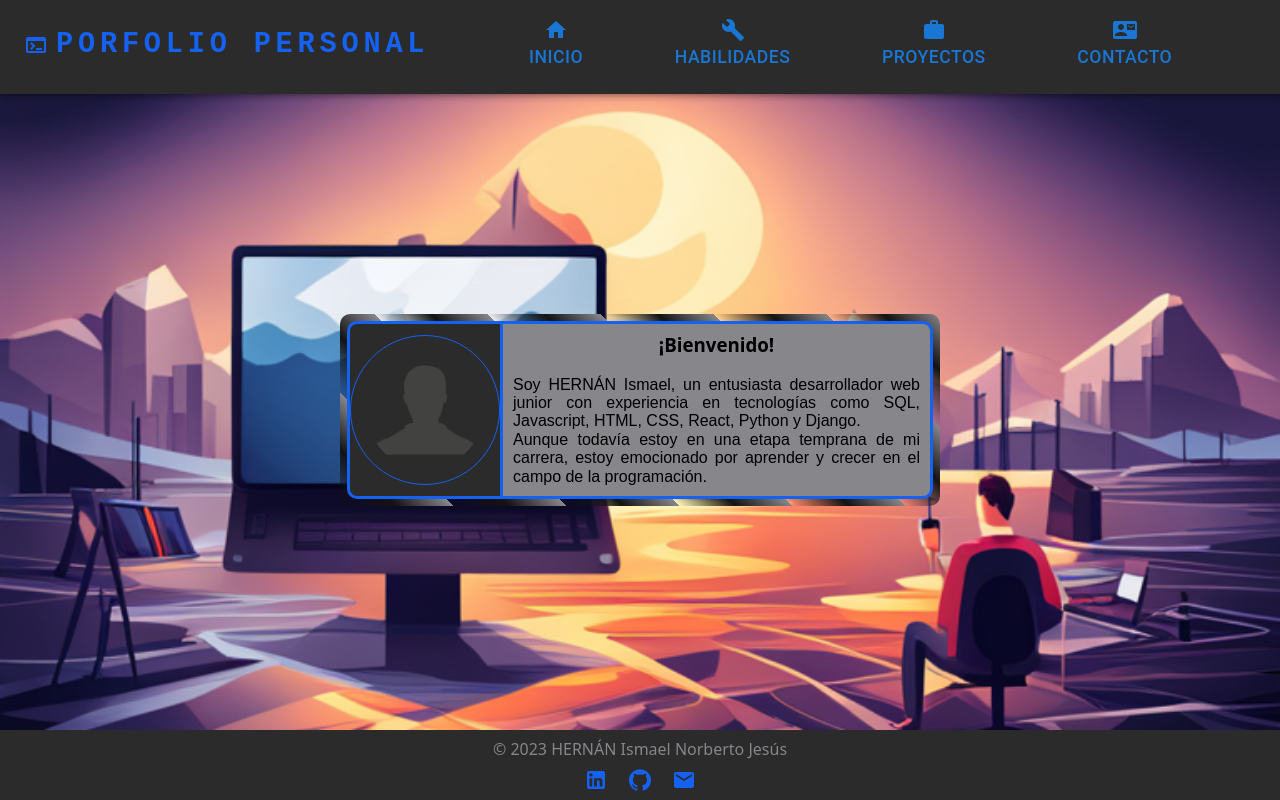
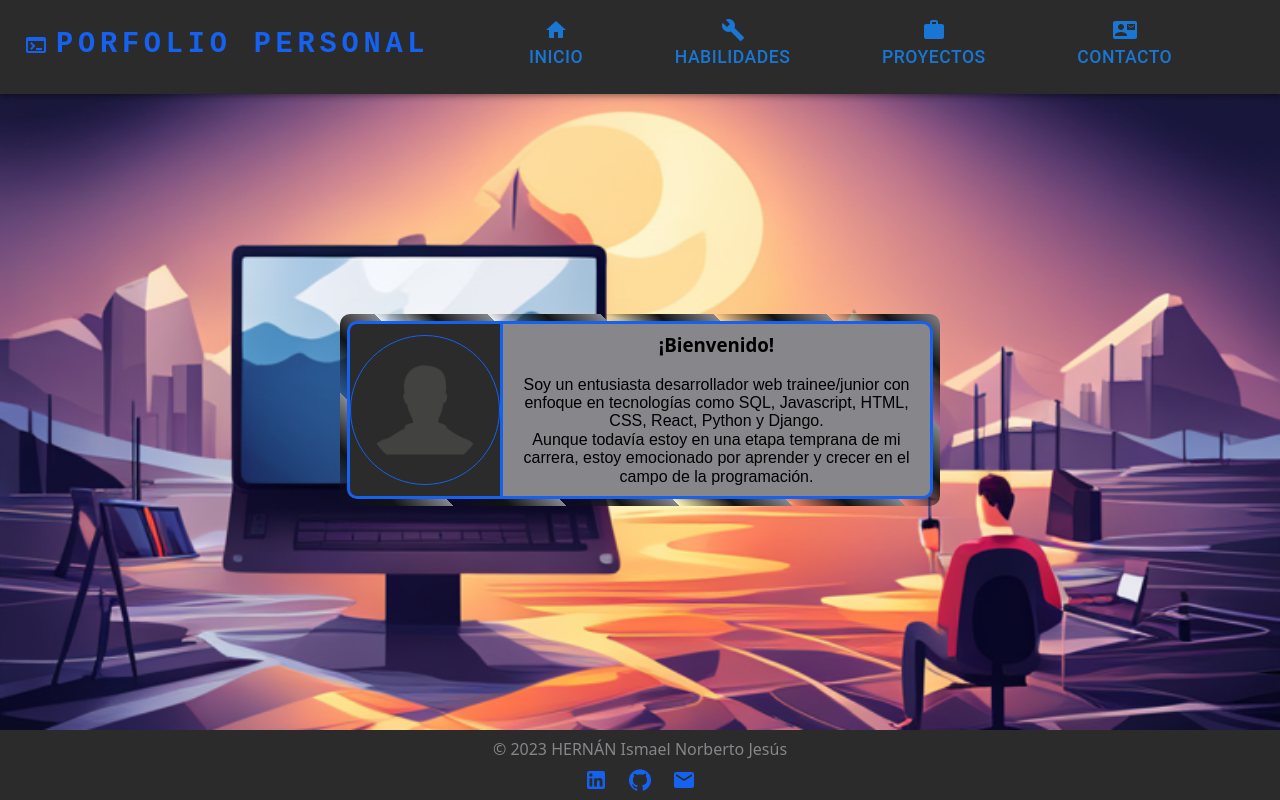
Before and after one commit to ismael29h/mi-porfolio, a React (Vite) app: page / in a window 1280 px wide. Built offline with nearby package versions, Linux system fonts and the light colour scheme.

Commit message:
Ajustes en Home

```diff
--- a/src/assets/misdatos.json
+++ b/src/assets/misdatos.json
@@ -1,6 +1,6 @@
 {
     "readme": "Este archivo json es usado para administrar el contenido",
-    "welcome": "Soy HERNÁN Ismael, un entusiasta desarrollador web junior con experiencia en tecnologías como SQL, Javascript, HTML, CSS, React, Python y Django. \nAunque todavía estoy en una etapa temprana de mi carrera, estoy emocionado por aprender y crecer en el campo de la programación.",
+    "welcome": "Soy un entusiasta desarrollador web trainee/junior con enfoque en tecnologías como SQL, Javascript, HTML, CSS, React, Python y Django. \nAunque todavía estoy en una etapa temprana de mi carrera, estoy emocionado por aprender y crecer en el campo de la programación.",
     "linkPorfolio": "https://mi-porfolio-umber.vercel.app/",
     "personal": {
         "names": "HERNÁN Ismael Norberto Jesús",
--- a/src/pages/home/Home.module.css
+++ b/src/pages/home/Home.module.css
@@ -51,7 +51,7 @@ p {
 
 .caja > .presentacion > p {
     font-family: Arial, Helvetica, sans-serif;
-    text-align: justify;
+    text-align: center;
 }
 
 @media (max-width: 600px) {
```
